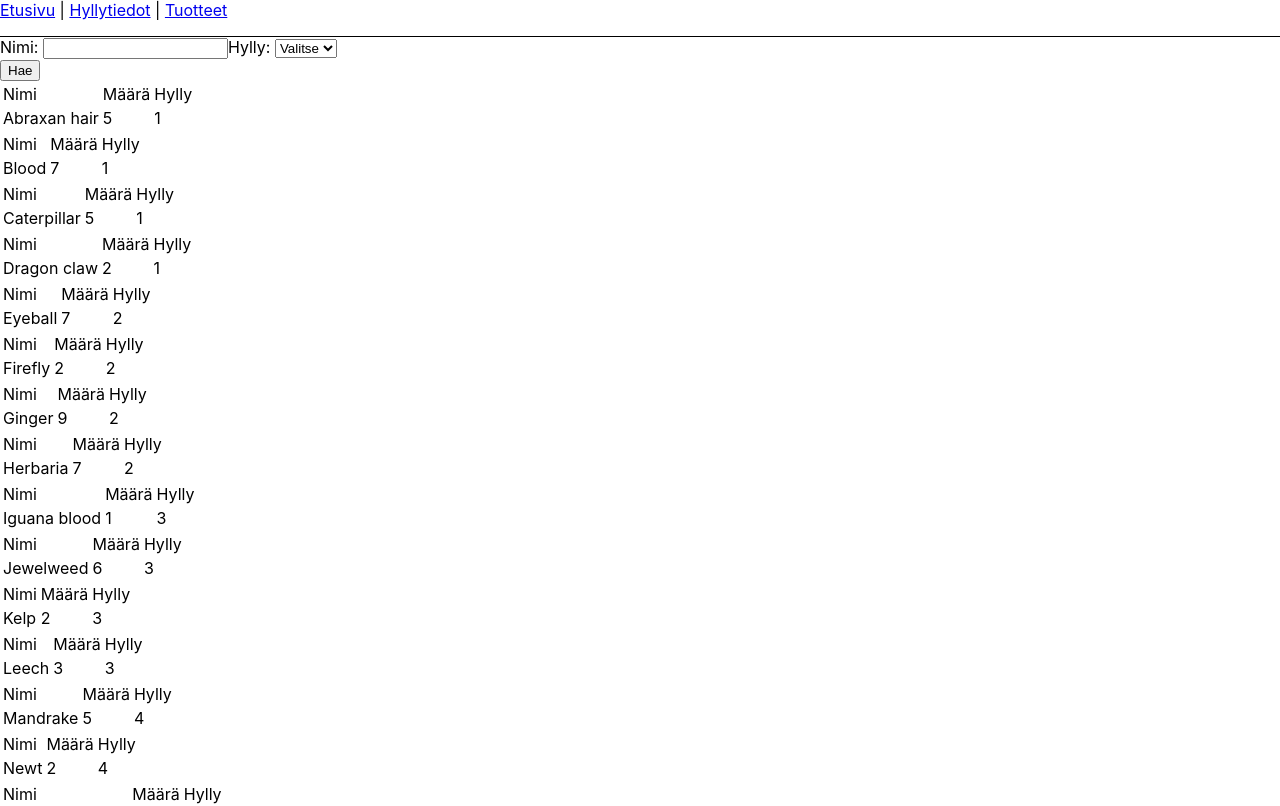
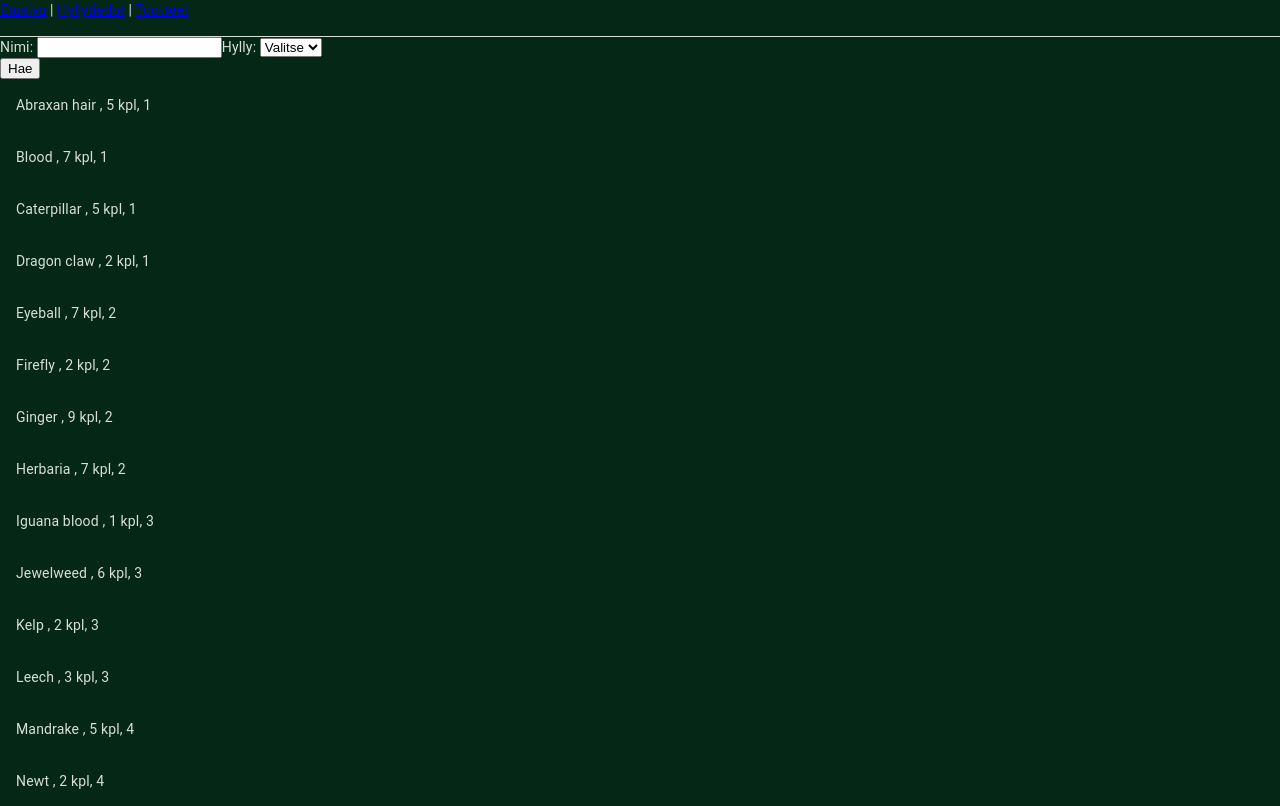
Before and after one commit to aijakoi/varasto, a React (Create React App) app: page /Haku in a window 1280 px wide. Shown: the top 806 px of the page. Built offline with nearby package versions, Linux system fonts and the light colour scheme; data requests are answered from the project's data file.

Commit message:
Tuotteiden hakua ja poistamista, ulkoasua

```diff
--- a/db.json
+++ b/db.json
@@ -149,12 +149,6 @@
       "maara": "1",
       "hylly_id": "6",
       "id": 25
-    },
-    {
-      "nimi": "Frog",
-      "maara": "2",
-      "hylly_id": "2",
-      "id": 26
     }
   ],
   "hylly": [
--- a/package.json
+++ b/package.json
@@ -3,8 +3,12 @@
   "version": "0.1.0",
   "private": true,
   "dependencies": {
+    "@emotion/react": "^11.9.0",
+    "@emotion/styled": "^11.8.1",
     "@material-ui/core": "^4.12.4",
     "@material-ui/icons": "^4.11.3",
+    "@mui/material": "^5.7.0",
+    "@mui/x-data-grid": "^5.10.0",
     "@testing-library/jest-dom": "^5.16.4",
     "@testing-library/react": "^13.1.1",
     "@testing-library/user-event": "^13.5.0",
--- a/src/App.css
+++ b/src/App.css
@@ -2,37 +2,6 @@
   text-align: center;
 }
 
-.App-logo {
-  height: 40vmin;
-  pointer-events: none;
+.img {
+  position: center;
 }
-
-@media (prefers-reduced-motion: no-preference) {
-  .App-logo {
-    animation: App-logo-spin infinite 20s linear;
-  }
-}
-
-.App-header {
-  background-color: #282c34;
-  min-height: 100vh;
-  display: flex;
-  flex-direction: column;
-  align-items: center;
-  justify-content: center;
-  font-size: calc(10px + 2vmin);
-  color: white;
-}
-
-.App-link {
-  color: #61dafb;
-}
-
-@keyframes App-logo-spin {
-  from {
-    transform: rotate(0deg);
-  }
-  to {
-    transform: rotate(360deg);
-  }
-}
--- a/src/Etusivu.js
+++ b/src/Etusivu.js
@@ -1,5 +1,10 @@
 import React from "react";
 import { Link } from "react-router-dom";
+import Slytherin from './Slytherin.png'
+import styles from "./App.css";
+import { StylesContext } from "@material-ui/styles";
+import { Card, CardMedia } from "@material-ui/core";
+
 
 
 export default function Etusivu() {
@@ -13,10 +18,17 @@ export default function Etusivu() {
       >
         <Link to="/Etusivu">Etusivu</Link> |{" "}
         <Link to="/Haku">Hyllytiedot</Link> |{" "}
-        <Link to="/Tuote">Tuotteet</Link> |{" "}
-        <Link to="/Muokkaa">Muokkaa</Link>
+        <Link to="/Tuote">Tuotteet</Link>
       </nav>
-      <h1>Etusivu</h1>
+      <Card >
+      <CardMedia
+        component="img"
+        sx={{ display: 'flex' }}
+        image={Slytherin}
+        alt="logo"
+      />
+      </Card>
+
     </div>
   );
 }
--- a/src/Haku.js
+++ b/src/Haku.js
@@ -1,5 +1,6 @@
 import { Link } from "react-router-dom";
 import React, { useState, useEffect } from "react";
+import { List, ListItem } from "@material-ui/core";
 
 let haku = " ";
 let nimi_haku = " ";
@@ -29,6 +30,7 @@ function NimiHaku(props) {
     let data = await response.json();
     setTuotteet(data);
     setLoading(" ");
+    setHylly_id(-1);
     if(data.length == 0) {
       setLoading("Ei hakutuloksia");
     }
@@ -92,20 +94,9 @@ const Potions = (props) => {
 
   return(
     <div>
-      <table>
-        <thead>
-          <tr>
-            <td>Nimi</td>
-            <td>Määrä</td>
-            <td>Hylly</td>
-          </tr>
-        </thead>
-        <tbody>
-          <td>{props.tuote.nimi}</td>
-          <td>{props.tuote.maara}</td>
-          <td>{props.tuote.hylly_id}</td>
-        </tbody>
-      </table>
+      <List>
+        <ListItem>{props.tuote.nimi} , {props.tuote.maara} kpl, {props.tuote.hylly_id}</ListItem>
+      </List>
     </div>
   )
 }
--- a/src/Tuote.js
+++ b/src/Tuote.js
@@ -31,7 +31,7 @@ export const Tuotteet = () => {
         const fetchHylly = async () => {
             const r = await fetch('http://localhost:3004/hylly');
             const data = await r.json();
-            setHylly([{id:-1, lyhenne: "Valitse"}, ...data]);
+            setHylly([{ id: -1, lyhenne: "Valitse" }, ...data]);
         }
         fetchHylly();
     }, [])
@@ -71,10 +71,10 @@ export const Tuotteet = () => {
         const insertTuote = async () => {
             const r = await fetch('http://localhost:3004/tuote/', {
                 method: 'POST',
-                headers : {
-                    'Content-type' : 'application/json'
+                headers: {
+                    'Content-type': 'application/json'
                 },
-                body : JSON.stringify({nimi: tuoteInsert.nimi, maara: tuoteInsert.maara, hylly_id: tuoteInsert.hylly_id})
+                body: JSON.stringify({ nimi: tuoteInsert.nimi, maara: tuoteInsert.maara, hylly_id: tuoteInsert.hylly_id })
             });
             setQuery(doSearchQuery(nimi, maara, hylly_id))
             setTuoteInsert(null);
@@ -86,10 +86,10 @@ export const Tuotteet = () => {
         const modifyTuote = async () => {
             const r = await fetch('http://localhost:3004/tuote/' + modifiedTuote.id, {
                 method: 'PUT',
-                headers : {
-                    'Content-type' : 'application/json'
+                headers: {
+                    'Content-type': 'application/json'
                 },
-                body : JSON.stringify({nimi: modifiedTuote.nimi, maara: modifiedTuote.maara, hylly_id: modifiedTuote.hylly_id})
+                body: JSON.stringify({ nimi: modifiedTuote.nimi, maara: modifiedTuote.maara, hylly_id: modifiedTuote.hylly_id })
             });
             setQuery(doSearchQuery(nimi, maara, hylly_id))
             setModifiedTuote(null);
@@ -116,15 +116,15 @@ export const Tuotteet = () => {
     const renderTable = () => {
 
         if (loading)
-            return <p>Loading ...</p>;
+            return <p>Lataa...</p>;
         else {
             return <Potions data={tuotteet} onDelete={onDelete} onEdit={onEdit} />
         }
     }
 
     const onCancel = () => setshowEditForm(false);
-    const onSave = (uusiTuote) =>  {
-        if ( uusiTuote.id > 0)
+    const onSave = (uusiTuote) => {
+        if (uusiTuote.id > 0)
             setModifiedTuote(uusiTuote)
         else
             setTuoteInsert(uusiTuote);
@@ -139,13 +139,14 @@ export const Tuotteet = () => {
                     paddingBottom: "1rem",
                 }}
             >
-        <Link to="/Etusivu">Etusivu</Link> |{" "}
-        <Link to="/Haku">Hyllytiedot</Link> |{" "}
-        <Link to="/Tuote">Tuotteet</Link>
+                <Link to="/Etusivu">Etusivu</Link> |{" "}
+                <Link to="/Haku">Hyllytiedot</Link> |{" "}
+                <Link to="/Tuote">Tuotteet</Link>
             </nav>
             {
-                showEditForm ? <TuoteForm hylly={tyypit} onSave={onSave} onCancel={onCancel} tuote={tuoteModify}/> :
+                showEditForm ? <TuoteForm hylly={tyypit} onSave={onSave} onCancel={onCancel} tuote={tuoteModify} /> :
                     <div>
+
                         <button onClick={() => haeClicked()}>Hae</button>
                         <button onClick={() => setshowEditForm(true)}>Lisää uusi</button>
 
@@ -168,11 +169,11 @@ const TuoteForm = (props) => {
     const [hylly_id, setHylly_id] = useState(-1);
 
     const tallennaClicked = () => {
-        onSave({id: tuote ? tuote.id : -1, nimi, maara, hylly_id})
+        onSave({ id: tuote ? tuote.id : -1, nimi, maara, hylly_id })
     }
 
-    useEffect( () => {
-        if ( tuote ) {
+    useEffect(() => {
+        if (tuote) {
             setNimi(tuote.nimi);
             setMaara(tuote.maara);
             setHylly_id(tuote.hylly_id)
@@ -230,8 +231,8 @@ const Potions = (props) => {
 
     return (
         <div>
-            { data.length === 0 ?
-                (showNotFound ? <p>Annetuilla hakuehdoilla ei löytynyt tuotteita</p> : '') :
+            {data.length === 0 ?
+                (showNotFound ? <p>Lataa...</p> : '') :
                 <table>
                     <thead>
                         <tr>
--- a/src/index.js
+++ b/src/index.js
@@ -6,10 +6,25 @@ import { BrowserRouter, Routes, Route } from 'react-router-dom';
 import { Tuotteet } from './Tuote';
 import Etusivu from './Etusivu';
 import Haku from './Haku';
+import { ThemeProvider, createTheme } from '@material-ui/core';
+import { CssBaseline } from '@material-ui/core';
+
+const themeGreen = createTheme({
+  palette: {
+    background: {
+      default: "#052715"
+    },
+    text: {
+      primary: "#D8DFDB"
+    }
+  }
+});
 
 const root = ReactDOM.createRoot(document.getElementById('root'));
 root.render(
-  <BrowserRouter>
+  <ThemeProvider theme={themeGreen}>
+    <CssBaseline>
+    <BrowserRouter>
     <Routes>
       <Route path="/" element={<App />} />
       <Route path="Etusivu" element={<Etusivu />} />
@@ -17,4 +32,7 @@ root.render(
       <Route path="Tuote" element={<Tuotteet />} />
     </Routes>
   </BrowserRouter>
+    </CssBaseline>
+  </ThemeProvider>
+
 );
```
Also changed, not shown: src/Slytherin.png (added), 1 other file (tests, documents, lock files or other folders). Lines whose indentation alone changed are shown as unchanged.
